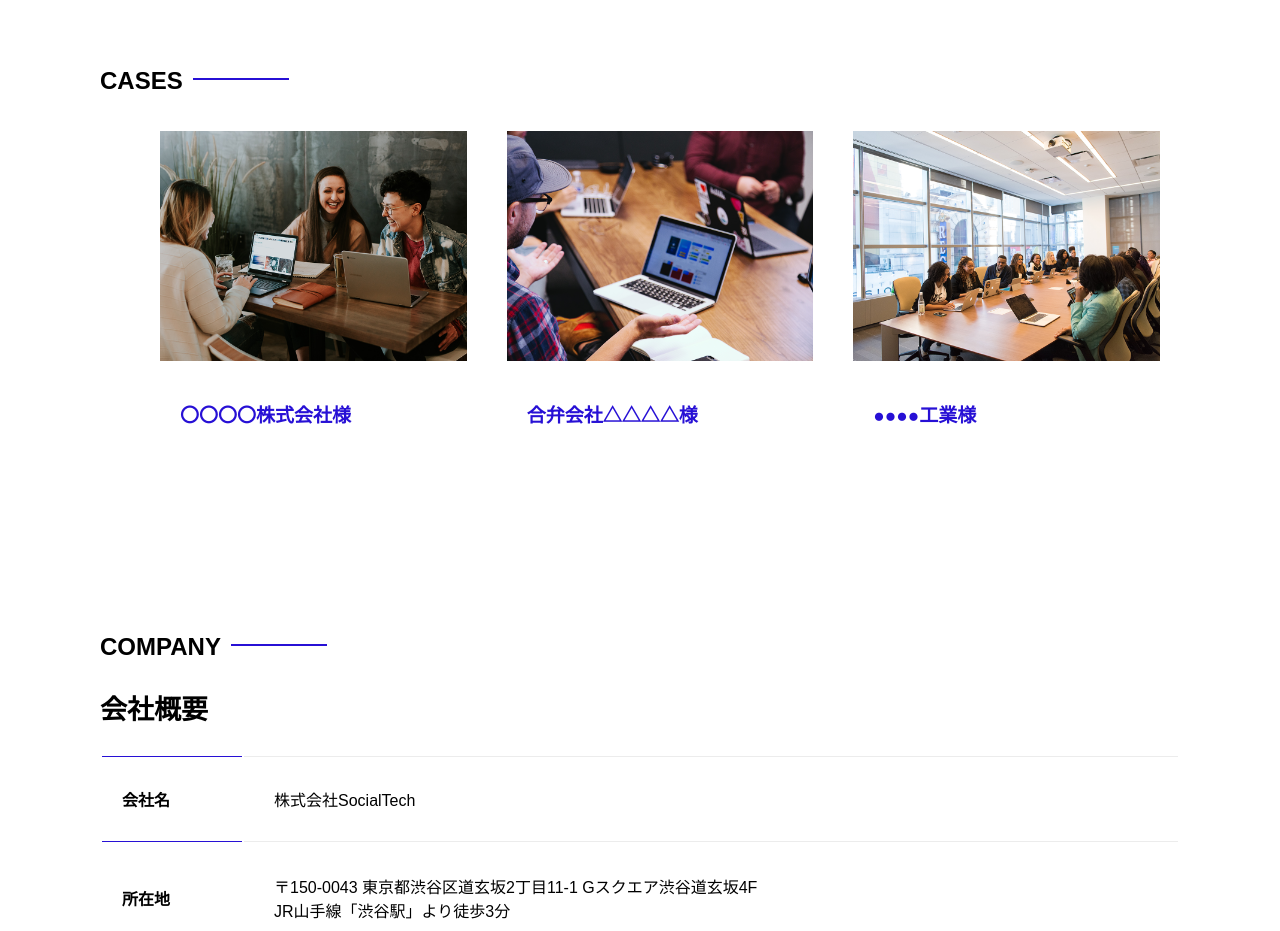
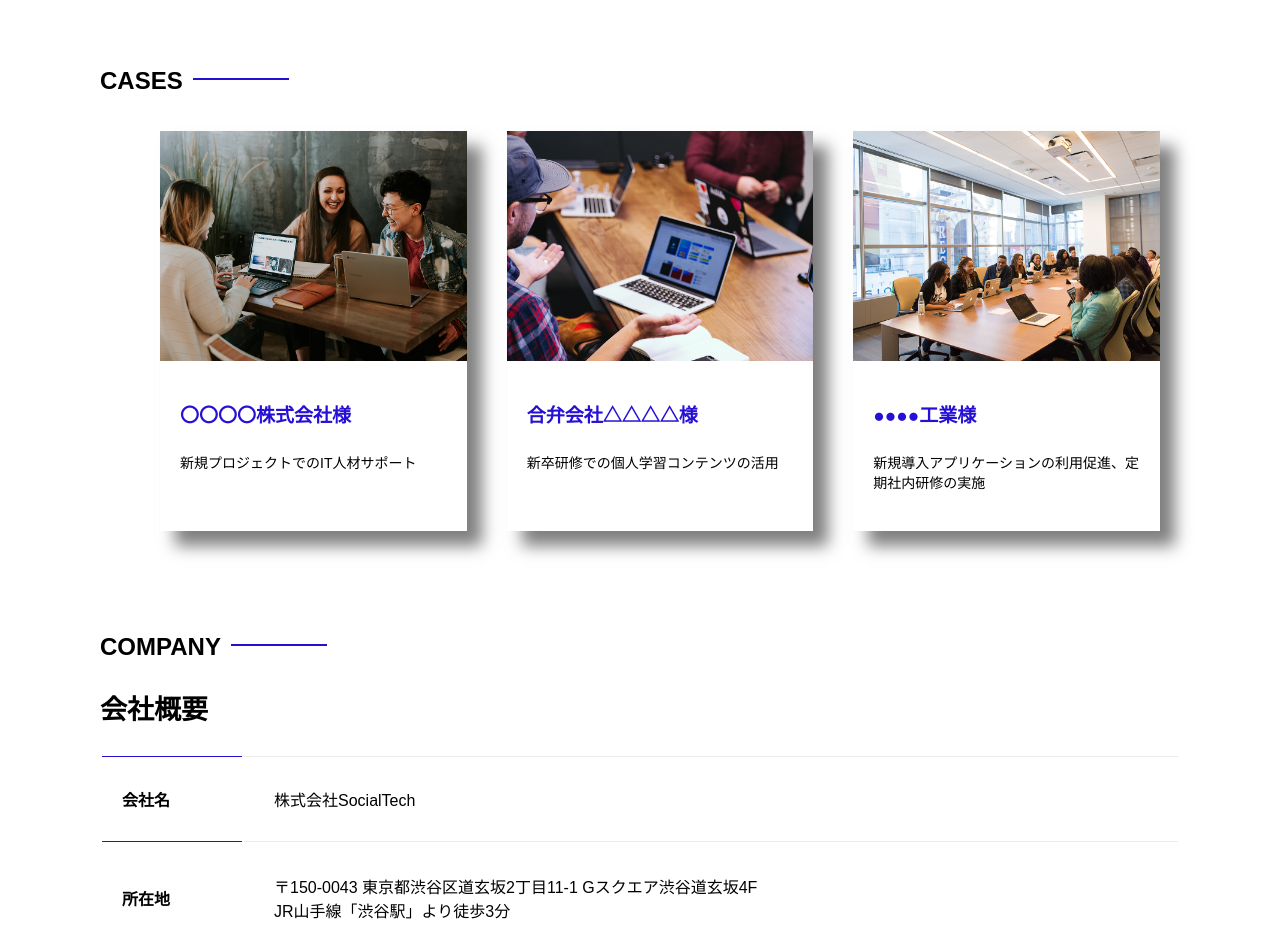
Before and after one commit to Wakara-menn/html-css-advanced-kadai, a plain HTML site: page kadai_012/index.html in a window 1280 px wide. Shown: the part 5060-5991 px from the top of the page. Drawn offline with Linux system fonts and the light colour scheme.

Commit message:
kadai_012を編集

```diff
--- a/kadai_012/style.css
+++ b/kadai_012/style.css
@@ -335,11 +335,11 @@ li {
   margin: 20px;
 }
 .case-card {
-  color: #ffffff;
+  background-color: #ffffff;
   min-height: 400px;
   background-position-x: 5px;
   background-position-y: 5px;
-  box-shadow: 15px rgba(0, 0, 0, 0.5);
+  box-shadow: 15px 15px 15px rgba(0, 0, 0, 0.5);
 }
 .case-img {
   width: 100%;
```
